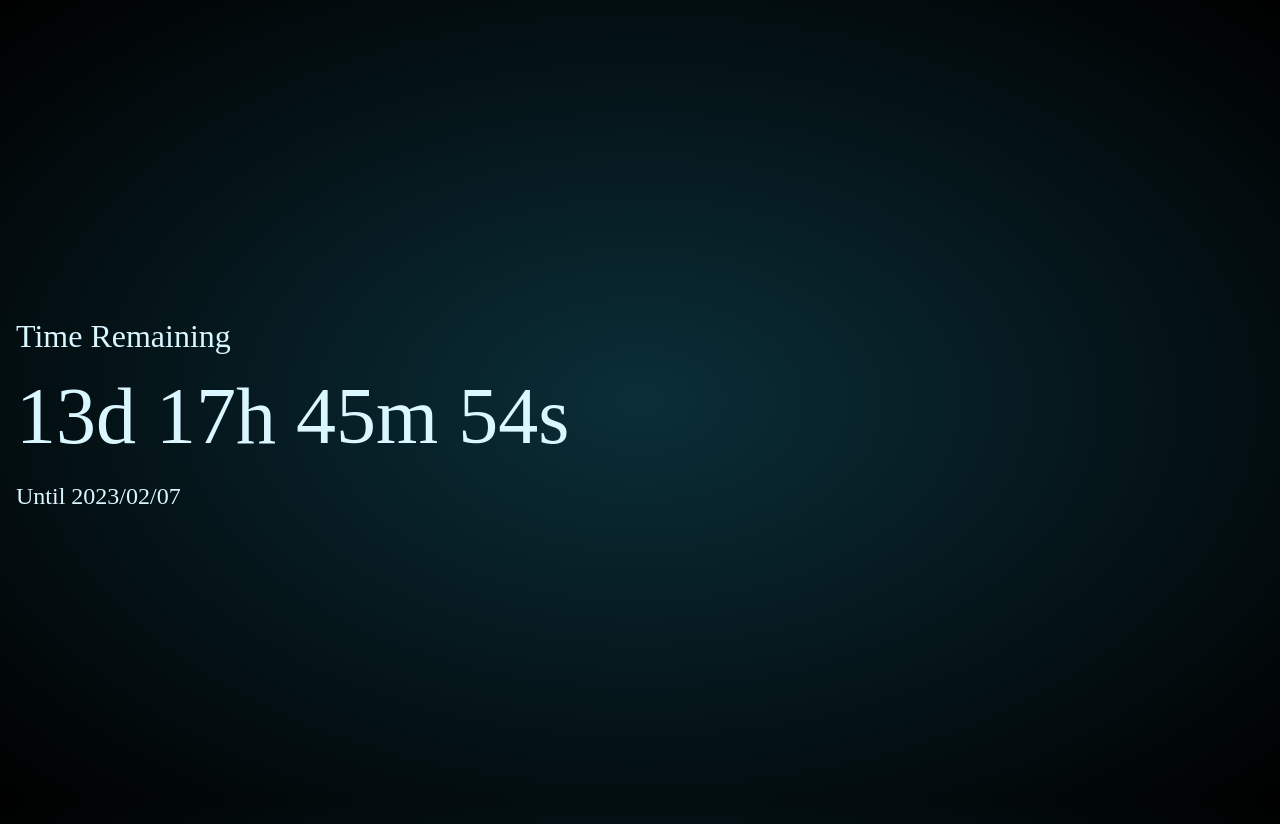
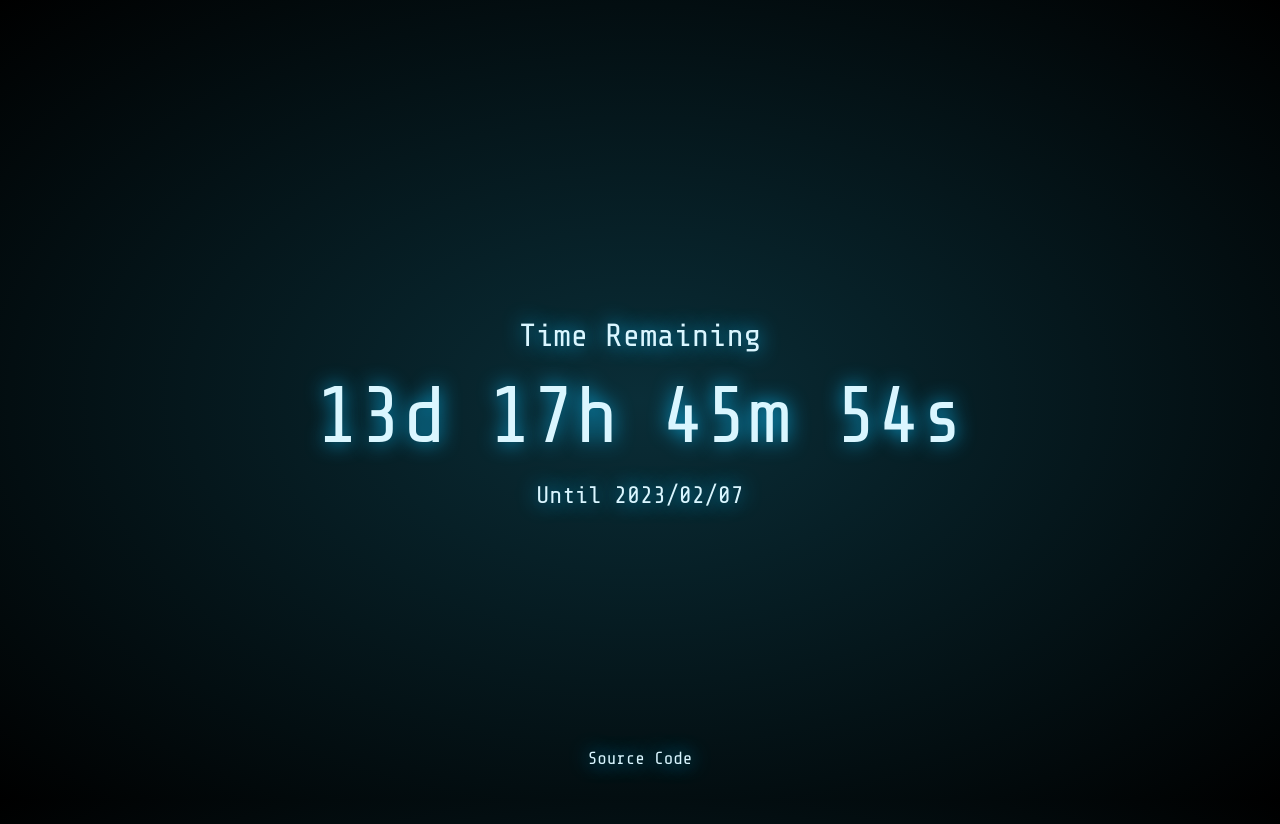
Before and after one commit to hikariyo/countdown, a Vue app: page / in a window 1280 px wide. Built offline with nearby package versions, Linux system fonts and the light colour scheme.

Commit message:
feat: add link to source code

```diff
--- a/src/App.vue
+++ b/src/App.vue
@@ -1,10 +1,12 @@
 <script setup lang="ts">
 import until from './until.json'
 import Countdown from './components/Countdown.vue'
+import RepositoryLink from './components/SourceCodeLink.vue'
 </script>
 
 <template>
   <Countdown :until="until" />
+  <RepositoryLink href="https://github.com/kifuan/countdown" />
 </template>
 
 <style>
@@ -13,6 +15,9 @@ html, body {
 }
 
 body {
+  font-family: 'Share Tech Mono', monospace;
+  text-align: center;
+  text-shadow: 0 0 20px rgba(10, 175, 230, 1),  0 0 20px rgba(10, 175, 230, 0);
   background: #0f3854;
   background: radial-gradient(ellipse at center,  #0a2e38  0%, #000000 100%);
   overflow: hidden;
--- /dev/null
+++ b/src/components/SourceCodeLink.vue
@@ -0,0 +1,26 @@
+<script setup lang="ts">
+const { href } = defineProps<{
+  href: string
+}>()
+</script>
+
+<template>
+  <div>
+    <a :href="href" target="_blank">Source Code</a>
+  </div>
+</template>
+
+<style scoped>
+div {
+  position: absolute;
+  width: 100%;
+  left: 0;
+  bottom: 2rem;
+}
+
+a {
+  color: #daf6ff;
+  font-size: 1.1rem;
+  text-decoration: none;
+}
+</style>
```
